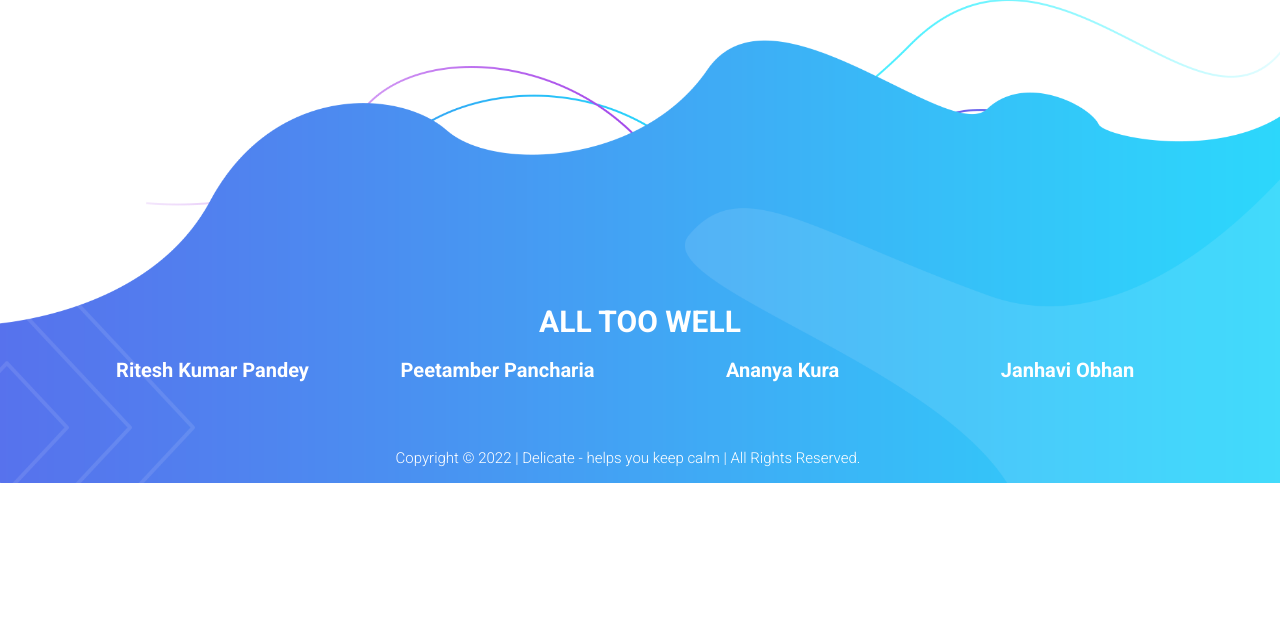
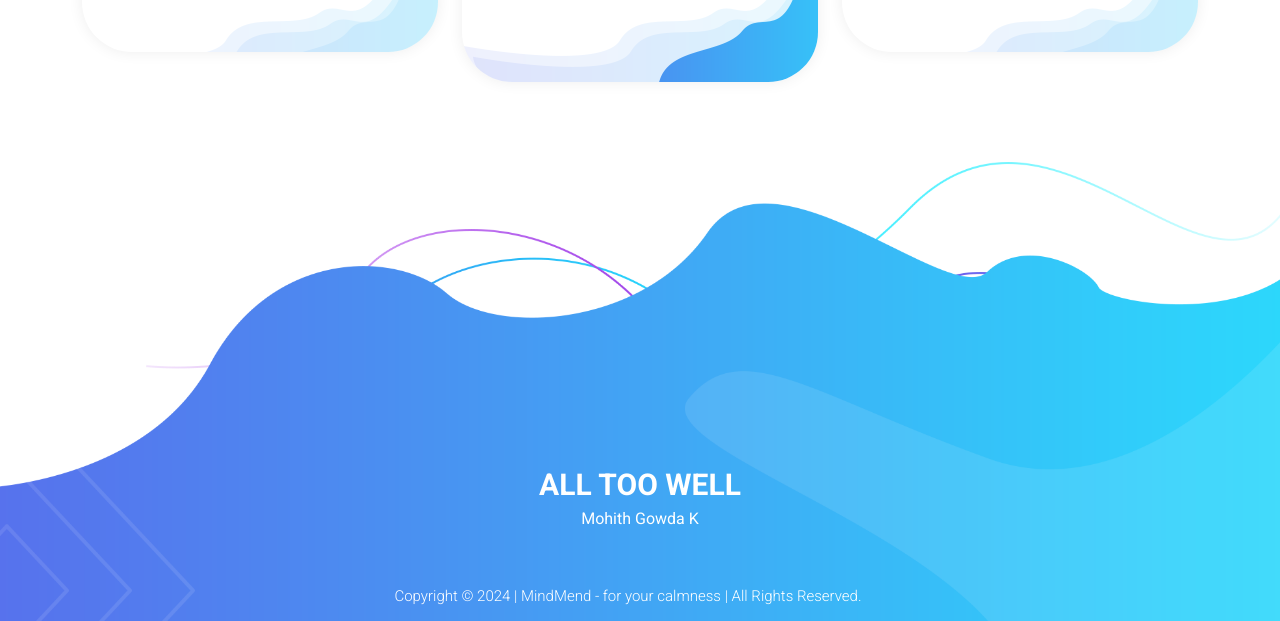
Before and after one commit to mohithgowdak/MindMend_Production_Mode, a Flask app: page / in a window 1280 px wide. Shown: the part 3886-4507 px from the top of the page. Before the commit the page ends 4369 px from the top, so only its background shows below. Run offline with Flask 2, Linux system fonts and the light colour scheme; some libraries are stand-ins or nearby versions.

Commit message:
2nd stage done

```diff
--- a/app.py
+++ b/app.py
@@ -165,7 +165,7 @@ def head_book_appointment(id):
                 'counsellorname': counsellorname[0]
             }
 
-            msg = Message('DELICATE - Appointment Booked', recipients=[email])
+            msg = Message('MINDMEND - Appointment Booked', recipients=[email])
             msg.html = render_template('email.html', **context)
             mail.send(msg)
 
--- a/templates/chat.html
+++ b/templates/chat.html
@@ -5,7 +5,7 @@
     <meta charset="UTF-8">
     <meta http-equiv="X-UA-Compatible" content="IE=edge">
     <meta name="viewport" content="width=device-width, initial-scale=1.0">
-    <title>Chat Room | Delicate</title>
+    <title>Chat Room | MindMend</title>
 
     <link href="https://cdn.jsdelivr.net/npm/bootstrap@5.1.3/dist/css/bootstrap.min.css" rel="stylesheet"
         integrity="sha384-1BmE4kWBq78iYhFldvKuhfTAU6auU8tT94WrHftjDbrCEXSU1oBoqyl2QvZ6jIW3" crossorigin="anonymous">
--- a/templates/counsellor.html
+++ b/templates/counsellor.html
@@ -5,7 +5,7 @@
     <meta charset="UTF-8">
     <meta http-equiv="X-UA-Compatible" content="IE=edge">
     <meta name="viewport" content="width=device-width, initial-scale=1.0">
-    <title>Counsellor | Delicate</title>
+    <title>Counsellor | MindMend</title>
 
     <link href="https://cdn.jsdelivr.net/npm/bootstrap@5.1.3/dist/css/bootstrap.min.css" rel="stylesheet"
         integrity="sha384-1BmE4kWBq78iYhFldvKuhfTAU6auU8tT94WrHftjDbrCEXSU1oBoqyl2QvZ6jIW3" crossorigin="anonymous">
--- a/templates/email.html
+++ b/templates/email.html
@@ -5,7 +5,7 @@
     <meta charset="UTF-8">
     <meta http-equiv="X-UA-Compatible" content="IE=edge">
     <meta name="viewport" content="width=device-width, initial-scale=1.0">
-    <title>Delicate | Appointment Booked</title>
+    <title>MindMend | Appointment Booked</title>
 
     <style>
         .container {
@@ -37,7 +37,7 @@
         </h4>
 
         <h4>Regards,
-            Team : ALL TOO WELL | Delicate
+            Team : ALL TOO WELL | MindMend
         </h4>
     </div>
 
--- a/templates/head_counsellor.html
+++ b/templates/head_counsellor.html
@@ -5,7 +5,7 @@
     <meta charset="UTF-8">
     <meta http-equiv="X-UA-Compatible" content="IE=edge">
     <meta name="viewport" content="width=device-width, initial-scale=1.0">
-    <title>Head Counsellor | Delicate</title>
+    <title>Head Counsellor | MindMend</title>
 
     <link href="https://cdn.jsdelivr.net/npm/bootstrap@5.1.3/dist/css/bootstrap.min.css" rel="stylesheet"
         integrity="sha384-1BmE4kWBq78iYhFldvKuhfTAU6auU8tT94WrHftjDbrCEXSU1oBoqyl2QvZ6jIW3" crossorigin="anonymous">
--- a/templates/index.html
+++ b/templates/index.html
@@ -266,7 +266,7 @@
         </div>
         <div class="col-lg-12">
           <div class="right-image">
-            <img src="{{ url_for('static', filename='assets/images/delicate.png') }}" alt="">
+            <img src="{{ url_for('static', filename='assets/images/MindMend.png') }}" alt="">
           </div>
         </div>
       </div>
@@ -452,21 +452,15 @@
       <div class="text-center col-lg-12 section-heading">
         <h4>ALL TOO WELL</h4>
         <div class="row footer-widget">
-          <h4 class="col-lg-3"> <a href="https://www.linkedin.com/in/ritesh28p/" target="blank">Ritesh Kumar Pandey</a>
-          </h4>
-          <h4 class="col-lg-3"> <a href="https://www.linkedin.com/in/peetamberpancharia/" target="blank">Peetamber
-              Pancharia</a> </h4>
-          <h4 class="col-lg-3"> <a href="https://www.linkedin.com/in/ananya-kura-409b321b6/" target="blank">Ananya
-              Kura</a> </h4>
-          <h4 class="col-lg-3"> <a href="https://www.linkedin.com/in/janhavi-obhan-6b00971a5/" target="blank">Janhavi
-              Obhan</a> </h4>
+          <center> <class="col-lg-3"> <a href="https://www.linkedin.com/" target="blank" style="color: white;">Mohith Gowda K</a>
+          </h4></center>
         </div>
       </div>
 
     </div>
     <div class="row col-lg-12">
       <div class="copyright-text">
-        <p>Copyright © 2022 | Delicate - helps you keep calm | All Rights Reserved.
+        <p>Copyright © 2024 | MindMend - for your calmness | All Rights Reserved.
         </p>
       </div>
     </div>
--- a/templates/recommendation.html
+++ b/templates/recommendation.html
@@ -13,7 +13,7 @@
     <link rel="preconnect" href="https://fonts.gstatic.com" crossorigin>
     <link href="https://fonts.googleapis.com/css2?family=Arvo&display=swap" rel="stylesheet">
 
-    <title>Delicate | Mental Health Application</title>
+    <title>MindMend | Mental Health Application</title>
 
     <!-- Bootstrap core CSS -->
     <link href="{{ url_for('static', filename='vendor/bootstrap/css/bootstrap.min.css') }}" rel="stylesheet">
@@ -318,7 +318,7 @@
         </div>
         <div class="row col-lg-12">
             <div class="copyright-text">
-                <p>Copyright © 2022 | Delicate - helps you keep calm | All Rights Reserved.
+                <p>Copyright © 2022 | MindMend - helps you keep calm | All Rights Reserved.
                 </p>
             </div>
         </div>
--- a/templates/start.html
+++ b/templates/start.html
@@ -12,7 +12,7 @@
     <link href="https://fonts.googleapis.com/css2?family=Roboto:wght@100;300;400;500;700;900&display=swap"
         rel="stylesheet">
 
-    <title>Delicate | Mental Health Application</title>
+    <title>MindMend | Mental Health Application</title>
 
     <!-- Bootstrap core CSS -->
     <link href="{{ url_for('static', filename='vendor/bootstrap/css/bootstrap.min.css') }}" rel="stylesheet">
@@ -143,7 +143,7 @@
                     </div>
                 </div>
                 <div class="col-lg-12 text-center">
-                    <div class="gradient-button"><a href="/">Solution ! <br>DELICATE</a></div>
+                    <div class="gradient-button"><a href="/">Solution ! <br>MindMend</a></div>
                 </div>
             </div>
         </div>
```
Also changed, not shown: README.md, db.sqlite.
